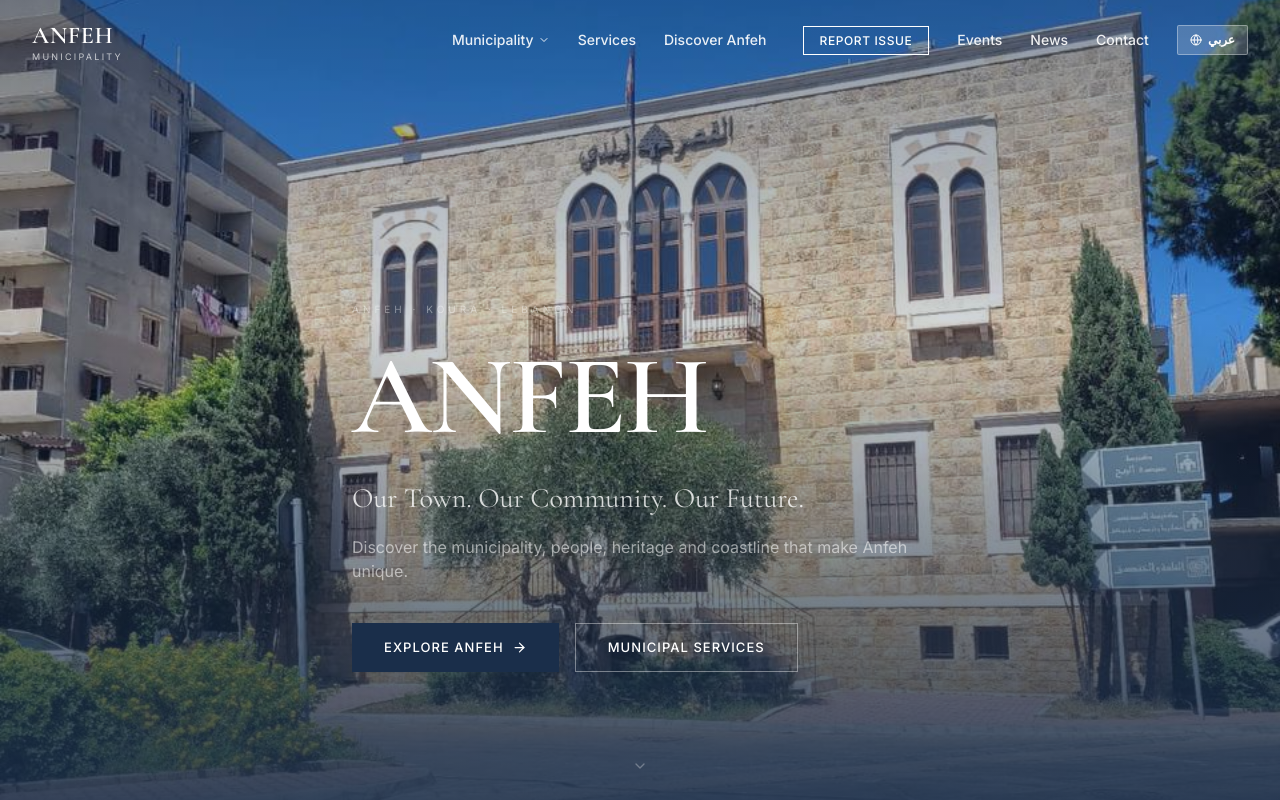
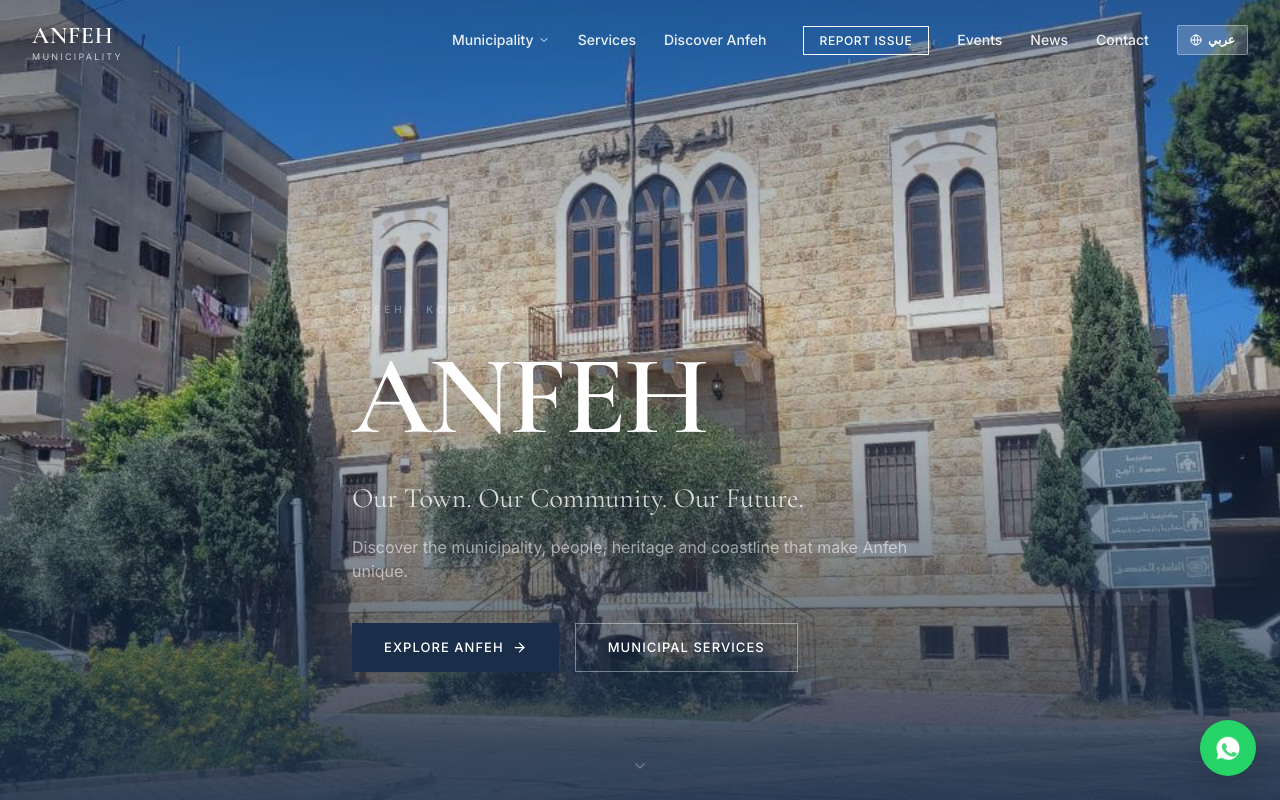
Before and after one commit to habibnemer/anfeh-municipality, a Next.js app: page / in a window 1280 px wide. Shown: the top 800 px of the page. Built offline with nearby package versions, Linux system fonts and the light colour scheme.

Commit message:
Add WhatsApp chat support button (+961 71 813 883)

```diff
--- a/app/layout.tsx
+++ b/app/layout.tsx
@@ -3,6 +3,7 @@ import { Cormorant_Garamond, Inter, Noto_Kufi_Arabic } from 'next/font/google'
 import './globals.css'
 import Navbar from '@/components/Navbar'
 import Footer from '@/components/Footer'
+import WhatsAppButton from '@/components/WhatsAppButton'
 import { LanguageProvider } from '@/lib/context/LanguageContext'
 
 const cormorant = Cormorant_Garamond({
@@ -51,6 +52,7 @@ export default function RootLayout({ children }: { children: React.ReactNode })
             {children}
           </main>
           <Footer />
+          <WhatsAppButton />
         </LanguageProvider>
       </body>
     </html>
--- /dev/null
+++ b/components/WhatsAppButton.tsx
@@ -0,0 +1,71 @@
+'use client'
+
+import { useState } from 'react'
+import { useLanguage } from '@/lib/context/LanguageContext'
+
+export default function WhatsAppButton() {
+  const [hovered, setHovered] = useState(false)
+  const { lang } = useLanguage()
+
+  const tooltip = lang === 'ar' ? 'تواصل معنا عبر واتساب' : 'Chat with us on WhatsApp'
+  const href = 'https://wa.me/96171813883'
+
+  return (
+    <a
+      href={href}
+      target="_blank"
+      rel="noopener noreferrer"
+      aria-label={tooltip}
+      onMouseEnter={() => setHovered(true)}
+      onMouseLeave={() => setHovered(false)}
+      className="fixed bottom-6 right-6 z-50 flex items-center gap-3 transition-all duration-300"
+      style={{ filter: hovered ? 'drop-shadow(0 8px 24px rgba(37,211,102,0.45))' : 'drop-shadow(0 4px 12px rgba(0,0,0,0.2))' }}
+    >
+      {/* Tooltip */}
+      <span
+        className="text-xs font-medium px-3 py-2 whitespace-nowrap transition-all duration-200"
+        style={{
+          background: 'white',
+          color: '#1C1C1A',
+          borderRadius: 4,
+          boxShadow: '0 2px 12px rgba(0,0,0,0.12)',
+          opacity: hovered ? 1 : 0,
+          transform: hovered ? 'translateX(0)' : 'translateX(8px)',
+          pointerEvents: 'none',
+        }}
+      >
+        {tooltip}
+      </span>
+
+      {/* Button */}
+      <div
+        className="relative w-14 h-14 flex items-center justify-center flex-none transition-transform duration-200"
+        style={{
+          background: '#25D366',
+          borderRadius: '50%',
+          transform: hovered ? 'scale(1.08)' : 'scale(1)',
+        }}
+      >
+        {/* Pulse ring */}
+        <span
+          className="absolute inset-0 rounded-full animate-ping"
+          style={{ background: 'rgba(37,211,102,0.35)', animationDuration: '2.5s' }}
+        />
+        {/* WhatsApp SVG icon */}
+        <svg width="28" height="28" viewBox="0 0 32 32" fill="none" xmlns="http://www.w3.org/2000/svg">
+          <path
+            d="M16 2C8.268 2 2 8.268 2 16c0 2.484.674 4.81 1.848 6.807L2 30l7.394-1.82A13.94 13.94 0 0016 30c7.732 0 14-6.268 14-14S23.732 2 16 2z"
+            fill="white"
+            fillOpacity="0.15"
+          />
+          <path
+            fillRule="evenodd"
+            clipRule="evenodd"
+            d="M16 3.5C8.82 3.5 3 9.32 3 16.5c0 2.34.638 4.53 1.748 6.41L3.5 28.5l5.75-1.5A12.44 12.44 0 0016 29.5c7.18 0 13-5.82 13-13S23.18 3.5 16 3.5zM11.5 10.5c-.28 0-.73.1-1.11.52-.38.42-1.47 1.44-1.47 3.51s1.5 4.07 1.71 4.35c.21.28 2.96 4.52 7.17 6.16 1 .39 1.78.62 2.38.79.99.29 1.9.25 2.62.15.8-.11 2.46-.98 2.81-1.93.35-.95.35-1.76.25-1.93-.1-.17-.38-.27-.79-.48-.41-.21-2.43-1.2-2.81-1.34-.38-.14-.65-.21-.93.21-.28.42-1.07 1.34-1.31 1.62-.24.28-.48.31-.89.1-.41-.21-1.73-.64-3.29-2.04-1.22-1.09-2.04-2.43-2.28-2.84-.24-.41-.03-.63.18-.84.19-.19.41-.48.62-.72.21-.24.28-.41.42-.69.14-.28.07-.52-.03-.72-.1-.21-.93-2.24-1.27-3.07-.34-.8-.68-.69-.93-.7-.24-.01-.52-.01-.8-.01z"
+            fill="white"
+          />
+        </svg>
+      </div>
+    </a>
+  )
+}
```
